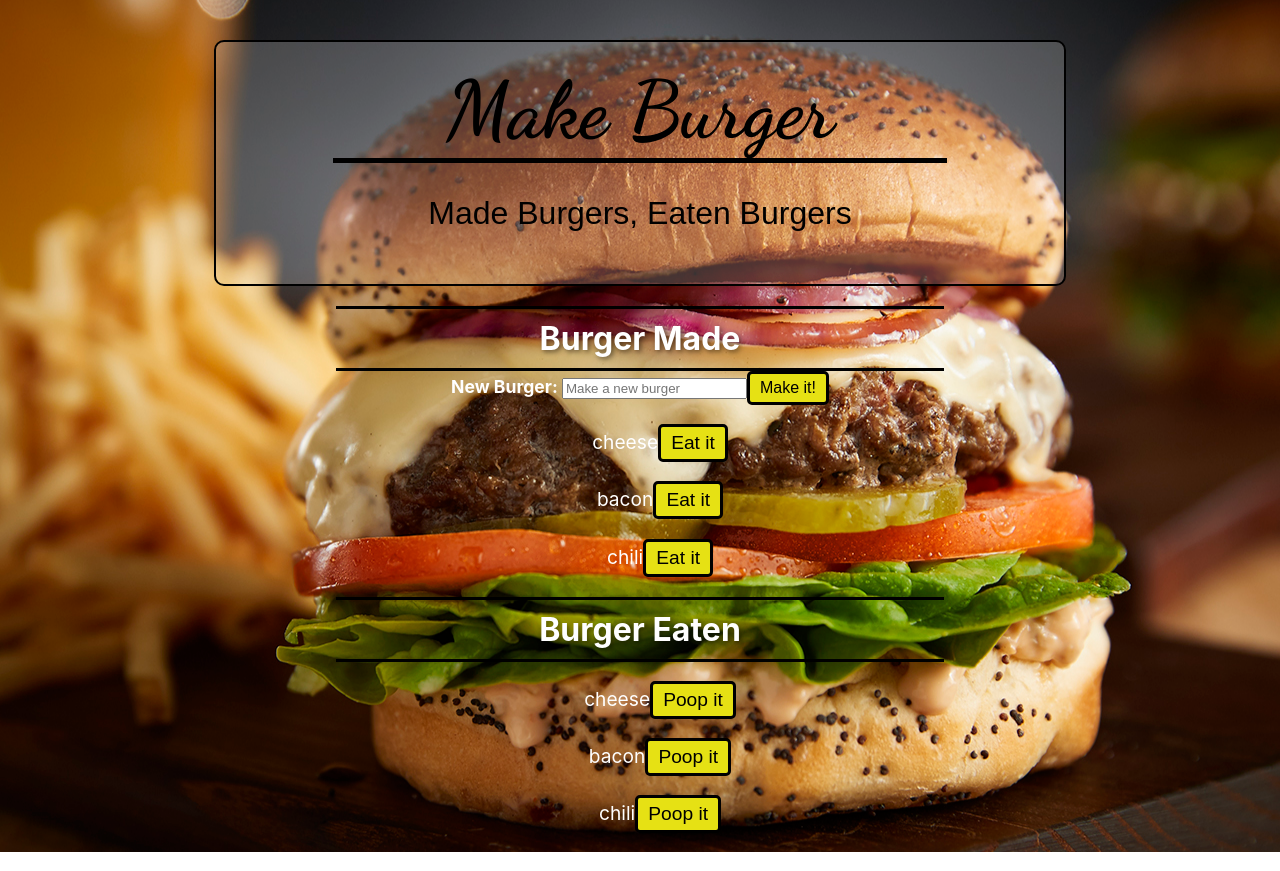
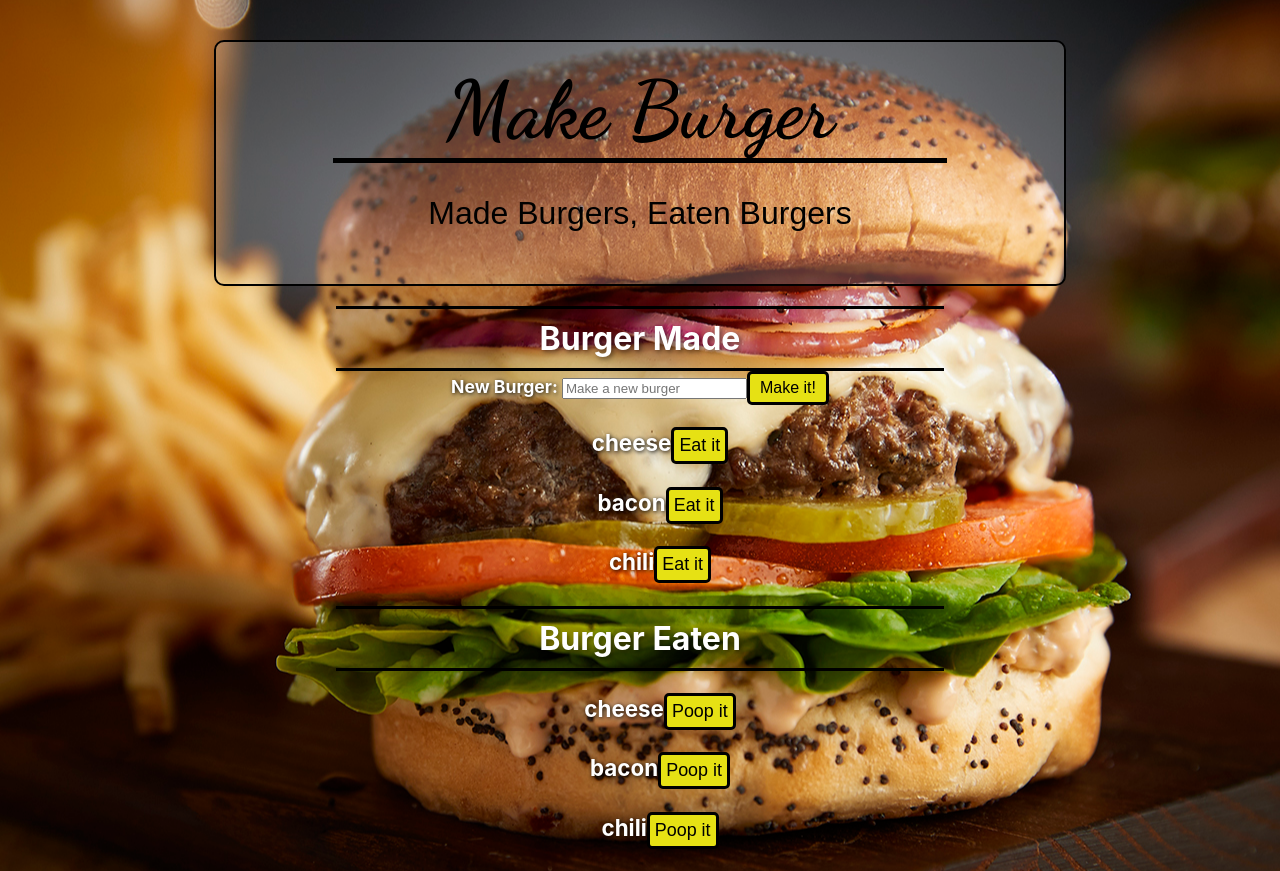
Before and after one commit to sararatBurke/BurgerMenu, a React (Create React App) app: page / in a window 1280 px wide. Built offline with nearby package versions, Linux system fonts and the light colour scheme.

Commit message:
creacted addNewBurger into ShowToEat component

```diff
--- a/src/App.js
+++ b/src/App.js
@@ -4,11 +4,11 @@ import AddBurger from './components/AddBurger';
 import ShowToEat from './components/ShowToEat';
 import ShowEaten from './components/Eaten';
 
-const initialBurgers =['cheese','bacon','chili'];
+ const initialBurgers =['cheese','bacon','chili'];
 
-export default function App(props) {
+export default function App() {
   const [burgersToEat, setBurgersToEat] = useState(initialBurgers);
-
+  const addNewburger = (newBurger) => setBurgersToEat([...burgersToEat, newBurger]);
 
   return(
     <div className="App">
@@ -17,10 +17,10 @@ export default function App(props) {
         <p>Made Burgers, Eaten Burgers</p>
         </main>
 
-        <AddBurger burger={setBurgersToEat}/>
-        <ShowToEat burger={burgersToEat} />
+        <AddBurger add={addNewburger}/>
+        <ShowToEat eat={burgersToEat} />
         <h2 className="title">Burger Eaten</h2>
-        <ShowEaten burger={burgersToEat}/>
+        <ShowEaten poo={burgersToEat}/>
       </div>
   );
 }
--- a/src/components/AddBurger.js
+++ b/src/components/AddBurger.js
@@ -1,27 +1,25 @@
 import React from 'react';
 
-//const burgers = ['Ultimate Burger'];
-
-export default function AddBurger() {
-    //const [addBurgers, setAddBurgers] = useState();
+export default function AddBurger(props) {
 
     return (
       <div>
         <h2 className="title">Burger Made</h2>
-            <label style={style.addB}>New Burger: </label>
+            <label style={style.label}>New Burger: </label>
             <input
-            type="text"
-            name="text"
-            id="text"
-            placeholder="Make a new burger"
+              onChange={props.newBurger}
+              type="text"
+              name="text"
+              id="newburger"
+              placeholder="Make a new burger"
             />
-
-          <button style={style.addButton}>Make it!</button>
-        {/* {addBurgers.map(()=>(
-          <button onClick={() => setAddBurgers()}>
-              Make it!
+          <button
+            onClick={()=>{
+              const newBurgerValue = document.getElementById("newburger").value;
+              props.add(newBurgerValue)}}
+            style={style.addButton}>
+            Make it!
           </button>
-        ))} */}
         <br />
 
       </div>
@@ -29,10 +27,11 @@ export default function AddBurger() {
   }
 
   const style = {
-    addB: {
+    label: {
       color: '#fff',
       fontSize: '1.1em',
-      fontWeight: 'bold'
+      fontWeight: 'bold',
+      textShadow: '1px 1px 4px #000'
     },
     addButton: {
       padding: '5px 10px ',
--- a/src/components/Eaten.js
+++ b/src/components/Eaten.js
@@ -8,11 +8,11 @@ import React from 'react';
 
 export default function ShowEaten(props) {
 
-    return props.burger.map((poopBurger) => (
+    return props.poo.map((poopBurger) => (
         <div>
             <ul style={style.list}>
                 {poopBurger}
-                <button style={style.addButton}>Poop it</button>
+                <button style={style.button}>Poop it</button>
             </ul>
         </div>
     ));
@@ -20,13 +20,15 @@ export default function ShowEaten(props) {
 
 const style = {
     list:{
-      fontSize: '1.2em',
-      color:'#fff'
+      fontSize: '1.4em',
+      color:'#fff',
+      fontWeight: 'bold',
+      textShadow: '1px 1px 4px #000'
 
     },
-    addButton: {
-      padding: '5px 10px ',
-      fontSize: '1em',
+    button: {
+      padding: '5px',
+      fontSize: '0.8em',
       background: 'rgb(230, 225, 20)',
       border: 'solid',
       borderRadius:'5px',
--- a/src/components/ShowToEat.js
+++ b/src/components/ShowToEat.js
@@ -8,11 +8,11 @@ import React from 'react';
 
 export default function ShowToEat(props){
 
-    return props.burger.map((eatBurger) => (
+    return props.eat.map((eatBurger) => (
         <div>
             <ul style={style.list}>
               {eatBurger}
-              <button style={style.addButton}>Eat it</button>
+              <button style={style.button}>Eat it</button>
             </ul>
         </div>
 
@@ -22,12 +22,14 @@ export default function ShowToEat(props){
 }
 const style = {
     list: {
-      fontSize: '1.2em',
-      color:'#fff'
+      fontSize: '1.4em',
+      color:'#fff',
+      fontWeight: 'bold',
+      textShadow: '1px 1px 4px #000'
     },
-    addButton: {
-      padding: '5px 10px ',
-      fontSize: '1em',
+    button: {
+      padding: '5px',
+      fontSize: '0.8em',
       background: 'rgb(230, 225, 20)',
       border: 'solid',
       borderRadius:'5px'
```
